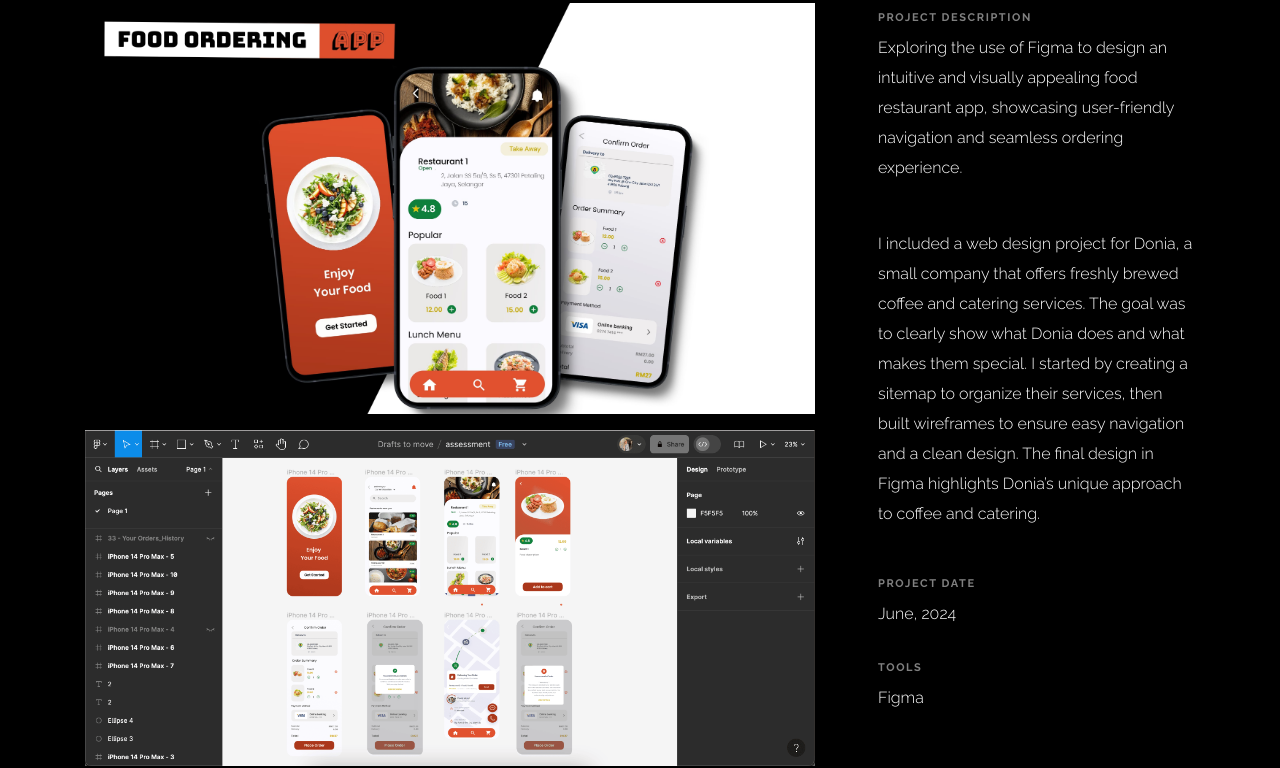
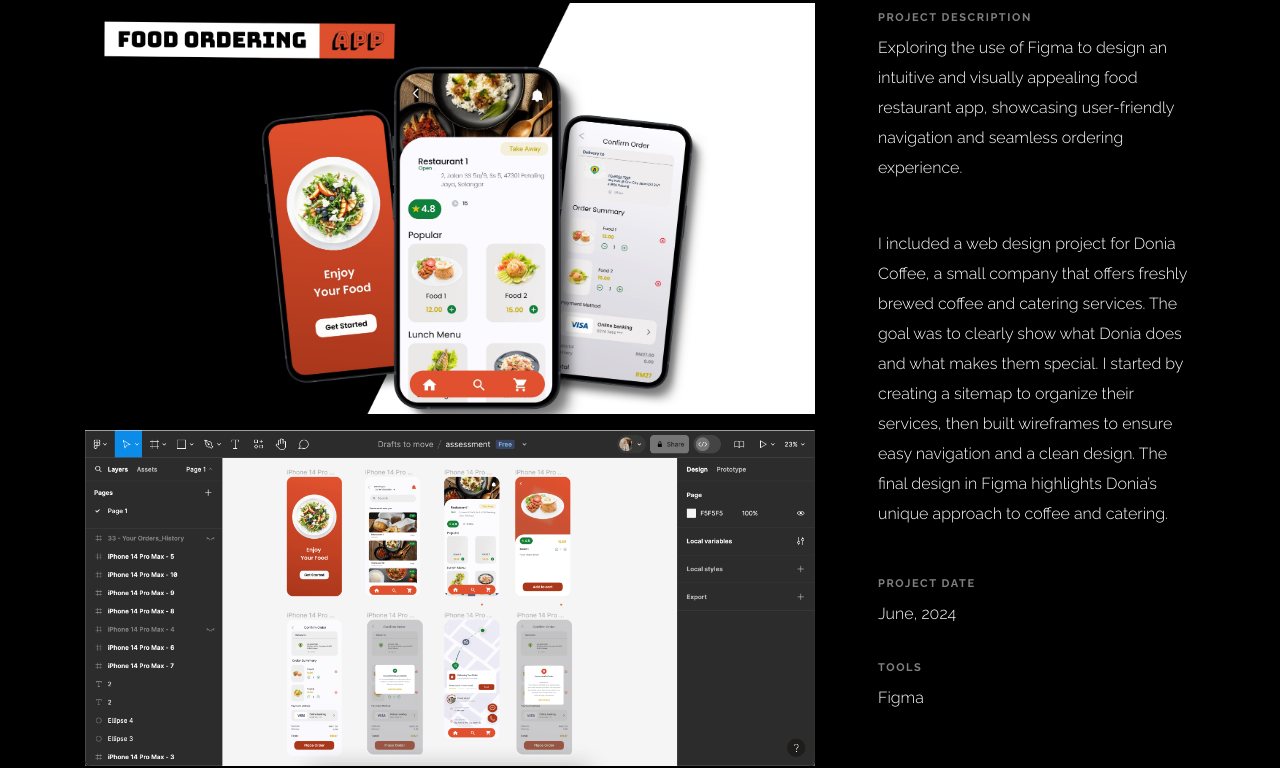
Before and after one commit to nur257/athirah-azman-portfolio, a plain HTML site: page portfolio-single-4.html in a window 1280 px wide. Shown: the part 925-1693 px from the top of the page. Drawn offline with nearby package versions, Linux system fonts and the light colour scheme; files that its build step writes are made by us from their sources.

Commit message:
Update portfolio-single-4.html

```diff
--- a/portfolio-single-4.html
+++ b/portfolio-single-4.html
@@ -141,7 +141,7 @@
                         <span class="detail-label">Project Description</span>
                         <p>Exploring the use of Figma to design an intuitive and visually appealing food restaurant app, showcasing user-friendly navigation and seamless ordering experience.</p>
                         <br>
-<p>I included a web design project for Donia, a small company that offers freshly brewed coffee and catering services. The goal was to clearly show what Donia does and what makes them special. I started by creating a sitemap to organize their services, then built wireframes to ensure easy navigation and a clean design. The final design in Figma highlights Donia’s unique approach to coffee and catering.</p>
+<p>I included a web design project for Donia Coffee, a small company that offers freshly brewed coffee and catering services. The goal was to clearly show what Donia does and what makes them special. I started by creating a sitemap to organize their services, then built wireframes to ensure easy navigation and a clean design. The final design in Figma highlights Donia’s unique approach to coffee and catering.</p>
                       </div>
                     </div>
 
```
